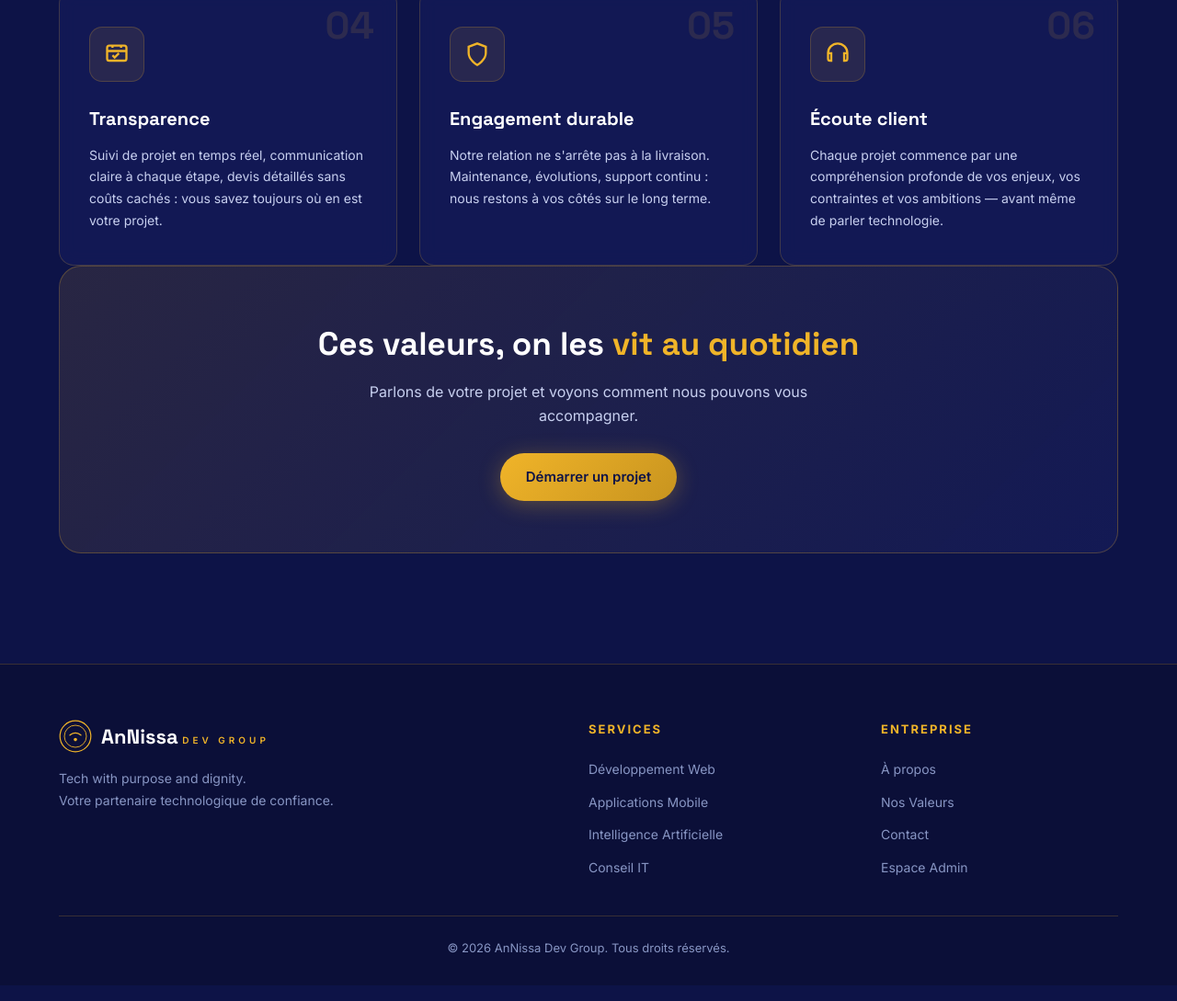
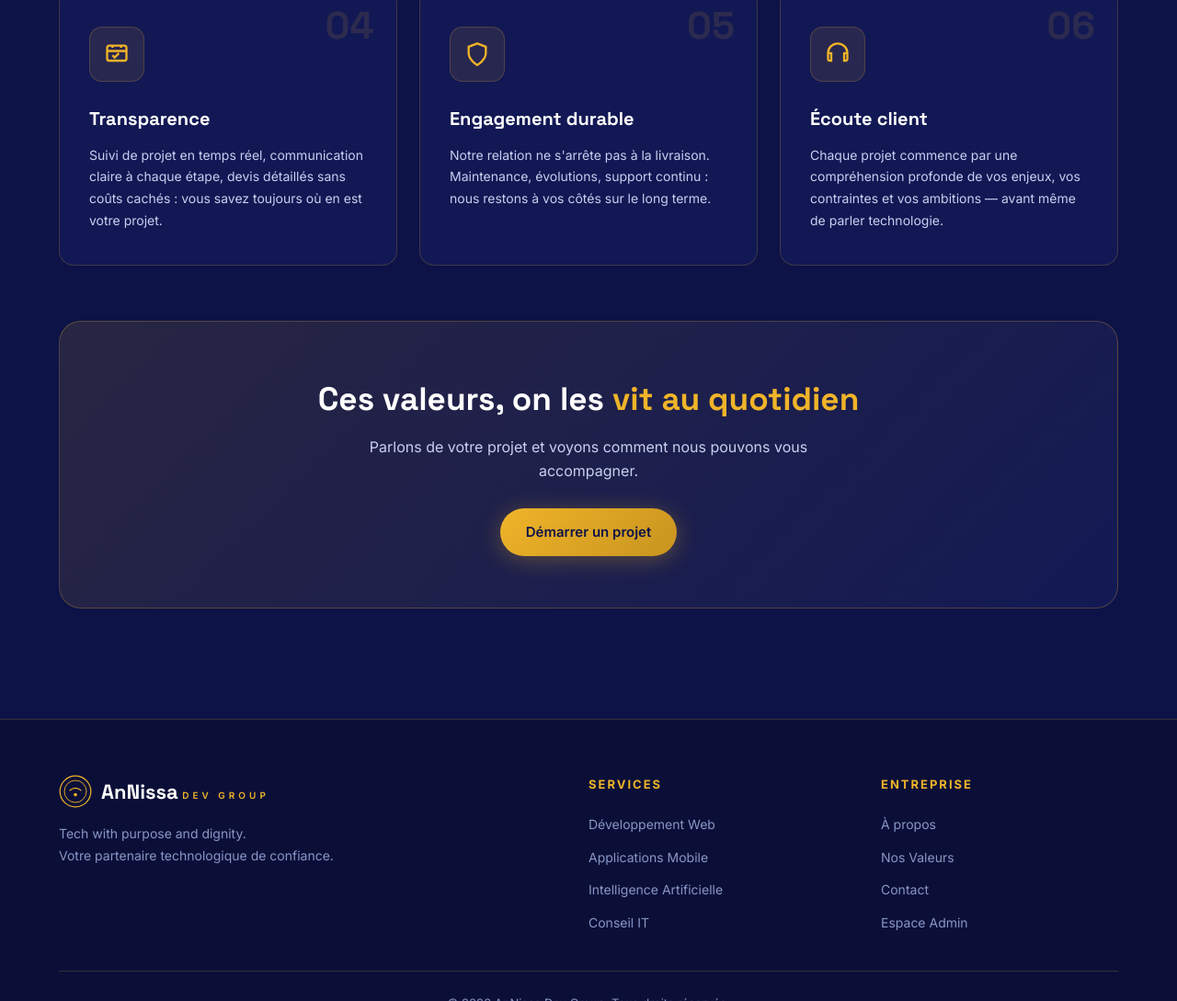
Before and after one commit to AlKoubra/annissadevgroup, a website: page public/valeurs.html in a window 1280 px wide. Shown: the part 981-2070 px from the top of the page at 92% size. Drawn offline with Linux system fonts and the light colour scheme.

Commit message:
Ajoute de l'espace au-dessus de la carte CTA sur la page Valeurs
La carte "Ces valeurs, on les vit au quotidien" collait directement a
la grille des valeurs. Ajoute une marge pour la decaler vers le bas.

Co-Authored-By: Claude Sonnet 5 <noreply@anthropic.com>

```diff
--- a/public/valeurs.html
+++ b/public/valeurs.html
@@ -97,7 +97,7 @@
 
     /* ===== CTA BAND ===== */
     .values-cta {
-      max-width: 1200px; margin: 0 auto 0; padding: 0 24px;
+      max-width: 1200px; margin: 60px auto 0; padding: 0 24px;
     }
     .values-cta-inner {
       background: linear-gradient(135deg, rgba(240,180,41,0.12), rgba(99,102,241,0.08));
```
